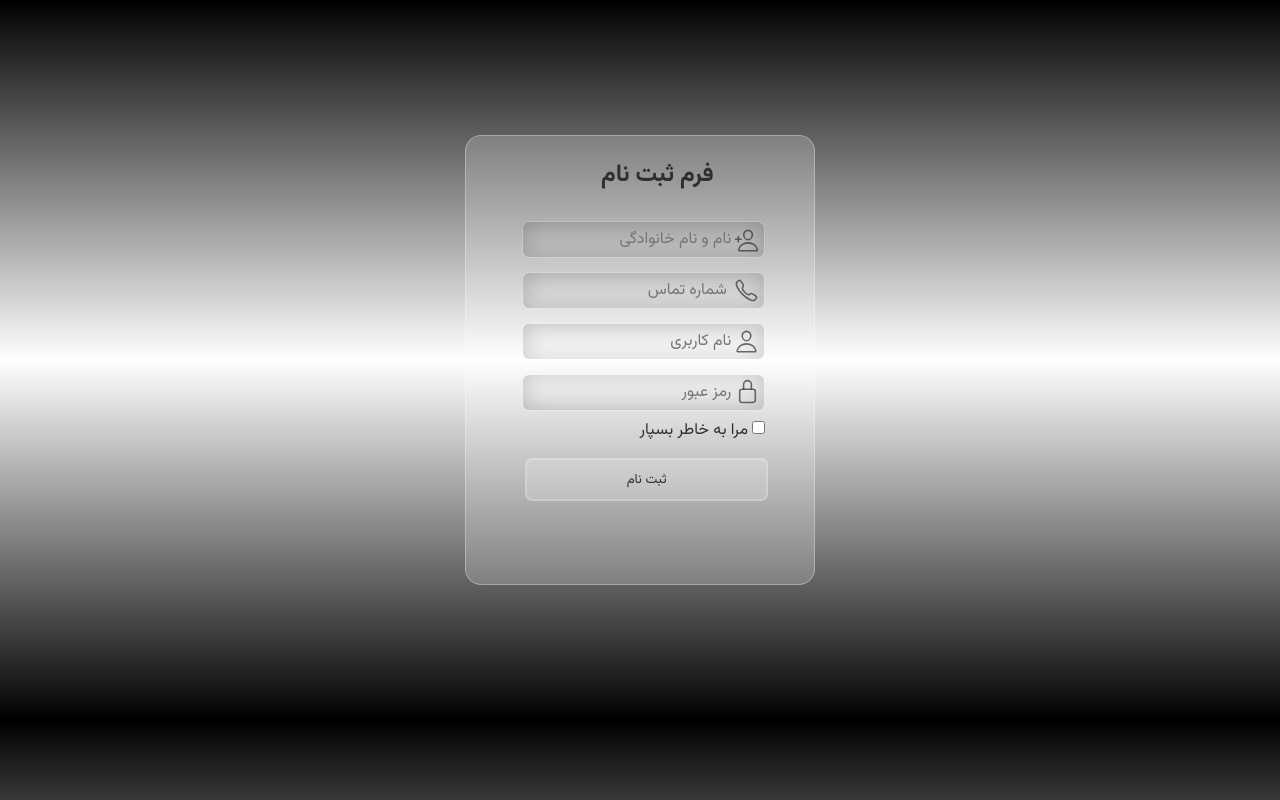
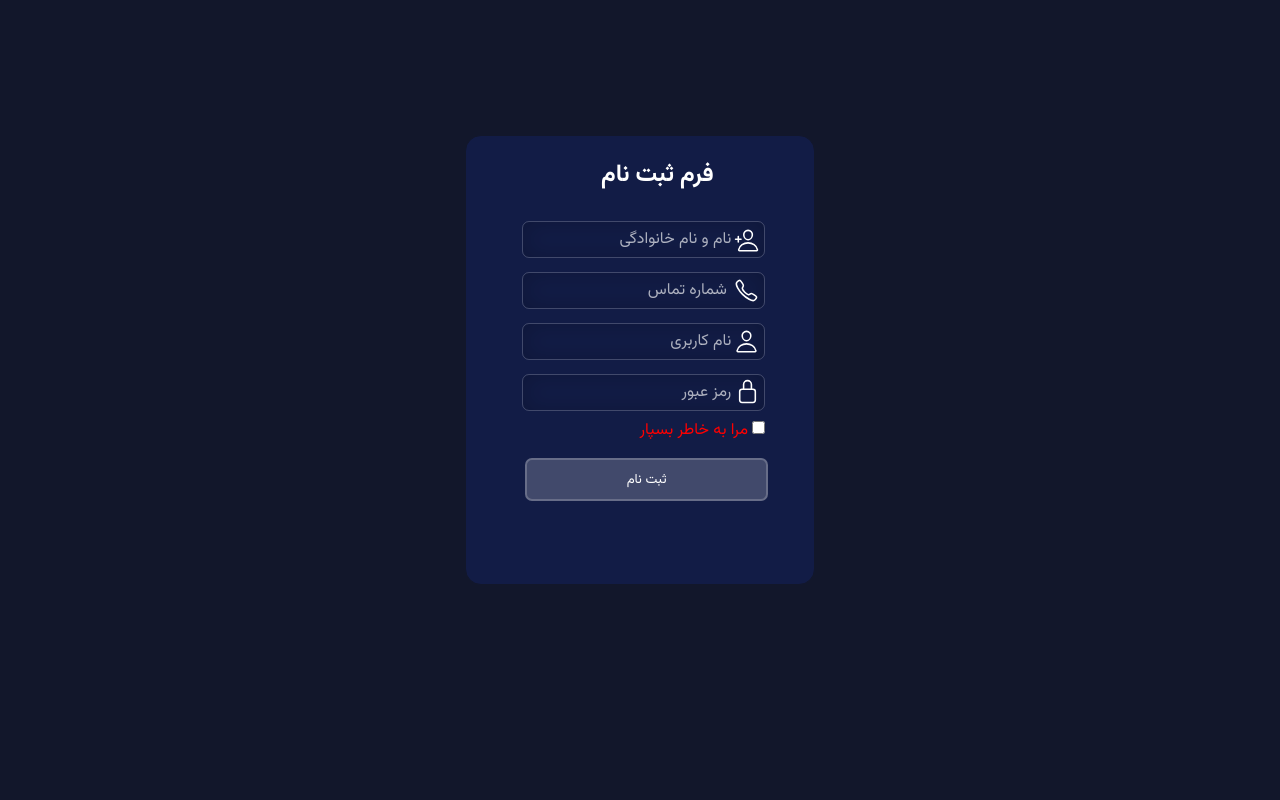
Before and after one commit to ataasadpour/admin-panel, a plain HTML site: page login.html in a window 1280 px wide. Drawn offline with nearby package versions, Linux system fonts and the light colour scheme.

Commit message:
Update login.css

```diff
--- a/assets/css/login.css
+++ b/assets/css/login.css
@@ -12,17 +12,17 @@ body {
     justify-content: center;
     align-items: center;
     height: 90vh;
-    background: linear-gradient(black, white, black);
+    background: #12172b;
 
 }
 
 .box {
-    background-color: rgba(255, 255, 255, 0.2);
+    background-color: #121c46;
     height: 450px;
     width: 350px;
     position: relative;
     border-radius: 16px;
-    border: 1.5px solid rgba(255, 255, 255, 0.3);
+    border: 1.5px solid #12172b;
 }
 
 form {
@@ -34,7 +34,7 @@ form {
 h2 {
 	text-align: center;
 	margin: 20px 0;
-	color: rgb(48, 47, 47);
+	color: #fff;
 	position: relative;
 	left: 5%;
 }
@@ -46,14 +46,14 @@ h2 {
     padding: 5px;
     padding-right: 33px;
     border-radius: 7px;
-    color: rgb(48, 47, 47);
+    color: #fff;
     font-size: 16px;
     box-shadow: inset 0 0 25px rgba(0, 0, 0, 0.2);
     margin: 7px 0;
 }
 
 .input-forgot {
-    color: rgb(48, 47, 47);
+    color: #fff;
 }
 
 .sub {
@@ -64,7 +64,7 @@ h2 {
     position: absolute;
     background-color: rgba(255, 255, 255, 0.2);
     border-radius: 7px;
-    color: rgb(48, 47, 47);
+    color: #fff;
     border: 2px solid rgba(255, 255, 255, 0.2);
 }
 
@@ -73,7 +73,7 @@ h2 {
 }
 
 .sub:hover {
-    background-color: gray;
+    background-color: #12172b;
 
 }
 .icon-pass {
@@ -81,54 +81,35 @@ h2 {
 	top: 72%;
 	left: 87.5%;
 	font-size: 25px;
-	color: rgba(48, 47, 47,0.7);
+	color: #fff;
 }
 .icon-phone {
 	position: absolute;
 	font-size: 25px;
-	color: rgba(48, 47, 47,0.7);
+	color: #fff;
 	left: 87%;
 	top: 28%;
 }
 .icon-user {
 	position: absolute;
 	font-size: 25px;
-	color: rgba(48, 47, 47,0.7);
+	color: #fff;
 	left: 87%;
 	top: 50%;
 }
 .icon-name {
 	position: absolute;
 	font-size: 25px;
-	color: rgba(48, 47, 47,0.7);
+	color: #fff;
 	left: 87%;
 	top: 6%;
 }
 
-/* انمیشن برف */
 
-.snow {
-    position: absolute;
-    top: 0;
-    left: 0;
-    width: 100%;
-    height: 100%;
-    pointer-events: none;
-    overflow: hidden;
+[for="forgot"] {
+    color: red;
 }
-@keyframes fall {
-    0% {
-        transform: translateY(0);
-    }
-    100% {
-        transform: translateY(100vh);
-    }
+
+.inputbox::placeholder {
+    color: #ffffffa6 !important;
 }
-.snowflake {
-    position: absolute;
-    top: -10%;
-    background: white;
-    opacity: 0.002;
-    pointer-events: none;
-    border-radius: 50%;
-}
```
